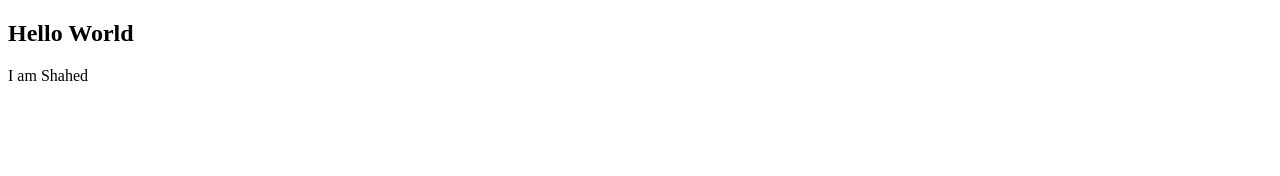
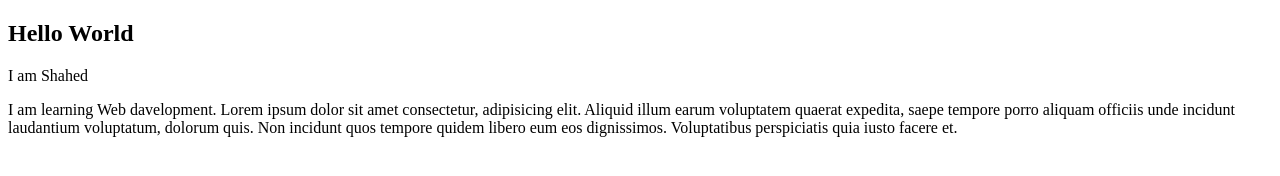
Before and after one commit to Shahed-BD71/my-first-website, a plain HTML site: page index.html in a window 1280 px wide. Drawn offline with Linux system fonts and the light colour scheme.

Commit message:
added another p

```diff
--- a/index.html
+++ b/index.html
@@ -8,5 +8,6 @@
 <body>
     <h2>Hello World</h2>
     <p>I am Shahed</p>
+    <p>I am learning Web davelopment. Lorem ipsum dolor sit amet consectetur, adipisicing elit. Aliquid illum earum voluptatem quaerat expedita, saepe tempore porro aliquam officiis unde incidunt laudantium voluptatum, dolorum quis. Non incidunt quos tempore quidem libero eum eos dignissimos. Voluptatibus perspiciatis quia iusto facere et.</p>
 </body>
 </html>
```
